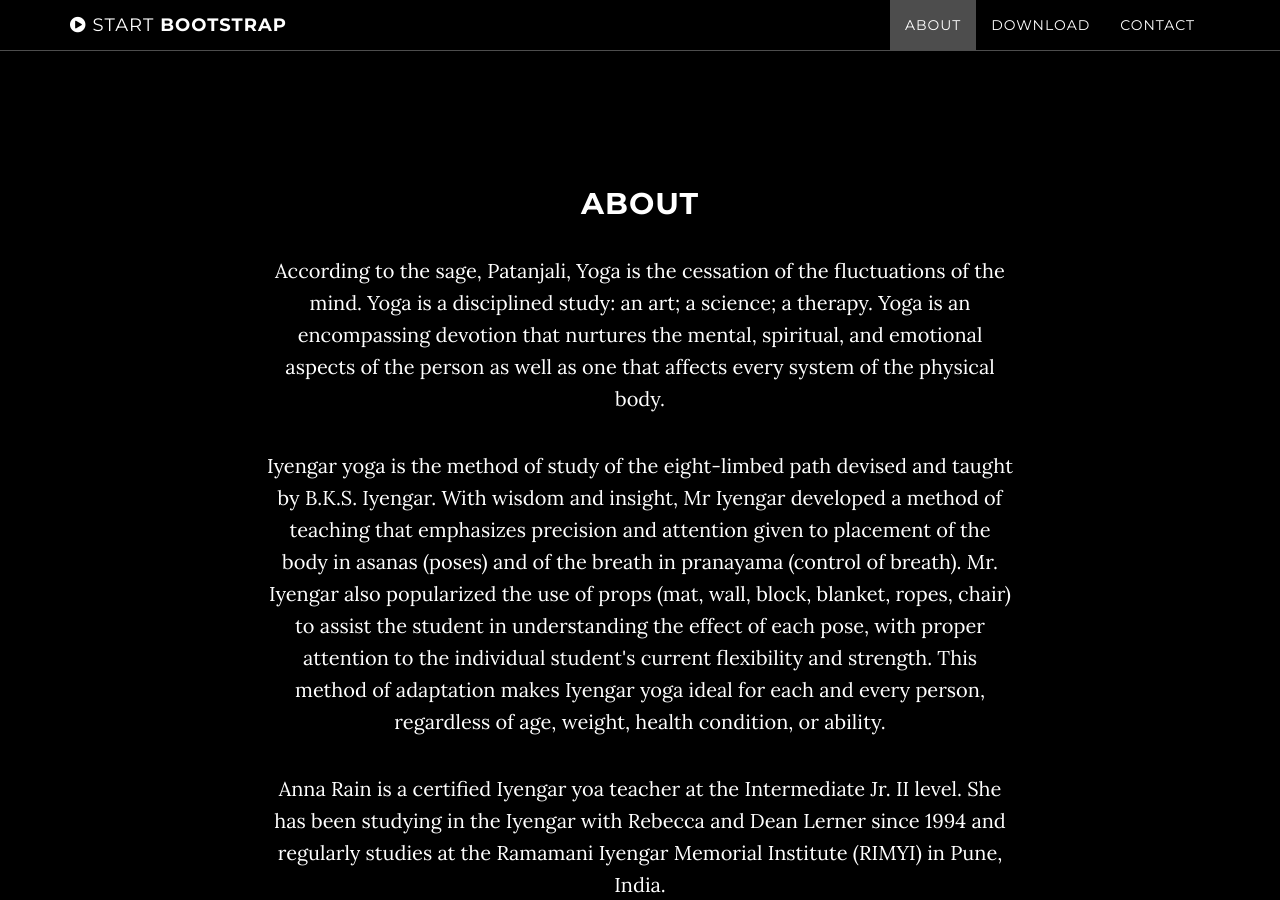
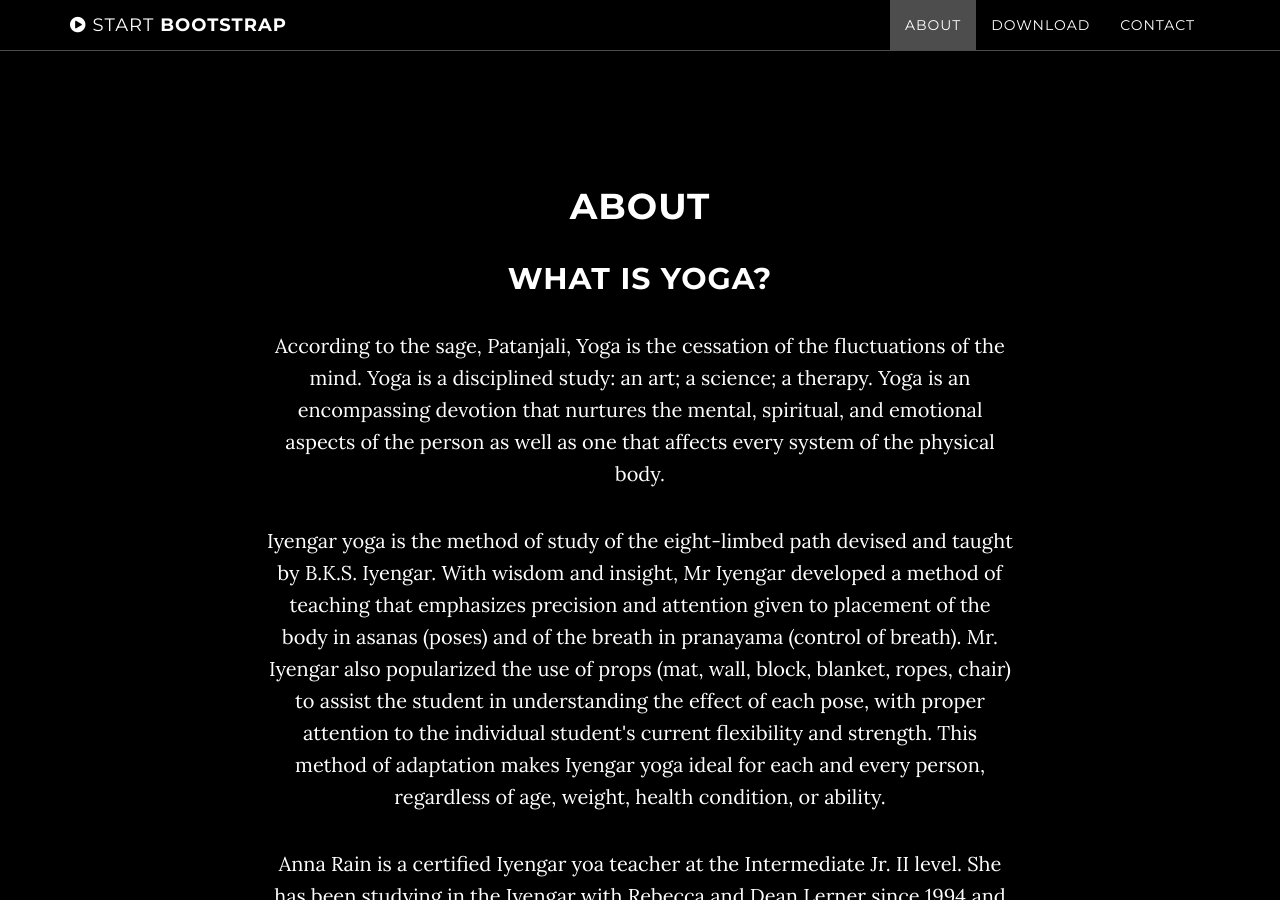
Before and after one commit to AnnaRainYoga/annarainyoga.github.io, a Jekyll site: the page built from index.html, in a window 1280 px wide and 900 px high, scrolled down 913 px. Built offline with Jekyll 4.4.1, drawn with Linux system fonts in a browser that asks for light colours.

Commit message:
Update about.html

```diff
--- a/_includes/about.html
+++ b/_includes/about.html
@@ -2,7 +2,8 @@
     <section id="about" class="container content-section text-center">
         <div class="row">
             <div class="col-lg-8 col-lg-offset-2">
-                <h2>About</h2>
+                <h1>About</h1>
+                <h2>What is yoga?</h2>
                 <p>According to the sage, Patanjali, Yoga is the cessation of the fluctuations of the mind. Yoga is a disciplined study: an art; a science; a therapy.
 				   Yoga is an encompassing devotion that nurtures the mental, spiritual, and emotional aspects of the person as well as one that affects every system of the physical body.</p>
                 <p>Iyengar yoga is the method of study of the eight-limbed path devised and taught by B.K.S. Iyengar.
```
